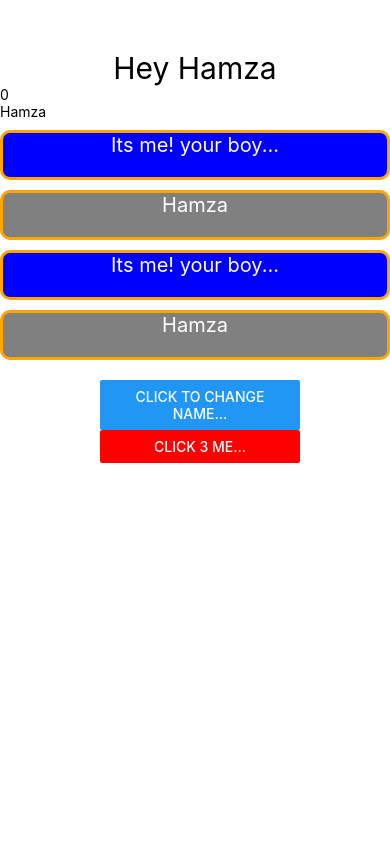
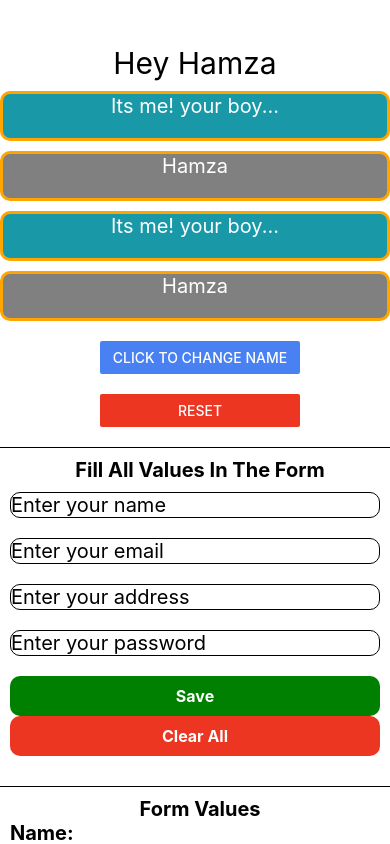
Before and after one commit to hamzaamj/TestMobileApp, a React Native app: screen / in a window 390 px wide. Built offline with nearby package versions, Linux system fonts and the light colour scheme.

Commit message:
App Icon, Form and Flatlist done

```diff
--- a/App.tsx
+++ b/App.tsx
@@ -1,8 +1,9 @@
 import React, {useState} from 'react';
-import {Text,View, Button} from 'react-native';
+import {Text,View, Button, ScrollView } from 'react-native';
 import UserData from "./components/UserData";
 import ExStyles from "./ExStyle";
-
+import InputForm from "./components/InputForm";
+import FlatListComp from "./components/FlatListComp";
 const App = ()=>{
     let nameArr = ['Hamza', 'Hammad', 'Hanan', 'AbdulRehman', 'Abdullah'];
     const [counter, setCounter] = useState(0);
@@ -14,22 +15,27 @@ const App = ()=>{
                 return newCounter;
             });
     }
-    const ClickEvtVal = (val)=>{
-        console.warn(val)
+    const ClickEvtVal = (val: string)=>{
+        setName(val);
+        setCounter(0);
     }
 
     return (
-        <View>
-            <Text style={{marginTop:50,fontSize:30, textAlign:'center'}}>Hey Hamza</Text>
-            <Text>{counter}</Text>
-            <Text>{name}</Text>
-            <UserData userName={name}/>
-            <UserData userName={name}/>
-            <View style={{marginTop:20, width:300, paddingLeft:100}}>
-                <Button title='Click to change name...' onPress={ClickEvt} />
-                <Button title='Click 3 me...' color={'red'} onPress={() => ClickEvtVal("Hey Hamza")} />
+        <ScrollView contentContainerStyle={{ flexGrow: 1 }}>
+            <View>
+                <Text style={{marginTop:45,fontSize:30, textAlign:'center'}}>Hey {name}</Text>
+                <UserData userName={name}/>
+                <UserData userName={name}/>
+                <View style={{marginTop:20, width:300, paddingLeft:100}}>
+                    <Button color={'#4981f2'} title='Click to change name' onPress={ClickEvt} />
+                </View>
+                <View style={{marginTop:20, width:300, paddingLeft:100}}>
+                    <Button title='Reset' color={'#ec3621'} onPress={() => ClickEvtVal("Hamza")} />
+                </View>
+                <InputForm/>
+                <FlatListComp/>
             </View>
-        </View>
+        </ScrollView>
     );
 }
 
--- a/ExStyle.js
+++ b/ExStyle.js
@@ -13,6 +13,27 @@ export default ExStyles = StyleSheet.create({
                                 color: 'white',
                                 borderWidth: 3,
                                 borderColor: 'orange',
-                           }
-
+                            },
+                            inputBox:{
+                                fontSize: 20,
+                                borderColor:'black',
+                                margin:10,
+                                borderWidth:1,
+                                borderRadius:10
+                            },
+                            btnWrapper: {
+                                margin: 10,
+                            },
+                            customBtn: {
+                                backgroundColor: 'green',
+                                paddingVertical: 10,
+                                paddingHorizontal: 20,
+                                borderRadius: 10,
+                                alignItems: 'center',
+                            },
+                            btnText: {
+                                color: 'white',
+                                fontWeight: 'bold',
+                                fontSize: 16,
+                            },
                             });
--- /dev/null
+++ b/components/FlatListComp.tsx
@@ -0,0 +1,38 @@
+import React from "react";
+// @ts-ignore
+import {View, Text, FlatList} from "react-native";
+import ExStyle from "../ExStyle";
+
+const FlatListComp = () => {
+    const listData = [
+        {
+            id: 1,
+            name: "Hamza"
+        },
+        {
+            id: 2,
+            name: "Hammad"
+        },
+        {
+            id: 3,
+            name: "Hanan"
+        },
+        {
+            id: 4,
+            name: "AbdulRehman"
+        },
+        {
+            id: 5,
+            name: "Abdullah"
+        }
+    ];
+    // @ts-ignore
+    return (
+        <View style={{borderTopWidth: .5, borderColor: 'black', paddingTop: 10,marginBottom: 30}}>
+            <Text style={{marginLeft: 10, fontSize: 20, fontWeight: 'bold', textAlign: 'center'}}>Flat List Example</Text>
+            <FlatList data={listData} renderItem={({item}) => <Text style={[ExStyle.textBox]}>{item.id}. {item.name}</Text>} />
+        </View>
+    );
+};
+
+export default FlatListComp;
--- /dev/null
+++ b/components/InputForm.tsx
@@ -0,0 +1,89 @@
+import React, {useState} from "react";
+import {Text, TextInput, View, Pressable} from "react-native";
+import ExStyle from "../ExStyle";
+
+
+
+const InputForm = () => {
+    const [name , setName] = useState('');
+    const [email , setEmail] = useState('');
+    const [address , setAddress] = useState('');
+    const [password , setPassword] = useState('');
+    const [formDivDisplay , setFormDivDisplay] = useState(false);
+
+    const clearFrom = ()=>{
+        setName('');
+        setEmail('');
+        setAddress('');
+        setPassword('');
+    }
+
+    return (
+        <View style={{
+            marginTop: 20,
+            borderTopWidth: 1,
+            borderColor: 'black',
+            paddingTop: 10,
+            paddingBottom: 10,
+            borderBottomColor: 'black',
+            borderBottomWidth: 2
+        }}>
+            <Text style={{marginLeft: 10, fontSize: 20, fontWeight: 'bold', textAlign: 'center'}}>Fill All Values In The Form</Text>
+            <TextInput
+                style={ExStyle.inputBox}
+                placeholder="Enter your name"
+                onChangeText={(val) => setName(val)}
+                value={name}
+            />
+            <TextInput
+                style={ExStyle.inputBox}
+                placeholder="Enter your email"
+                onChangeText={(val) => setEmail(val)}
+                value={email}
+            />
+            <TextInput
+                style={ExStyle.inputBox}
+                placeholder="Enter your address"
+                onChangeText={(val) => setAddress(val)}
+                value={address}
+            />
+            <TextInput
+                style={ExStyle.inputBox}
+                placeholder="Enter your password"
+                secureTextEntry={true}
+                onChangeText={(val) => setPassword(val)}
+                value={password}
+            />
+            <View style={ExStyle.btnWrapper}>
+                <Pressable style={ExStyle.customBtn}>
+                    <Text style={ExStyle.btnText}>Save</Text>
+                </Pressable>
+                <Pressable onPress={() => clearFrom()} style={[ExStyle.customBtn, {backgroundColor: '#ec3621'}]}>
+                    <Text style={ExStyle.btnText}>Clear All</Text>
+                </Pressable>
+            </View>
+            <View>
+                {
+                    formDivDisplay ?
+                        <View style={{marginTop: 20,borderTopWidth: 1, borderColor: 'black', paddingTop: 10, marginBottom: 20}}>
+                            <Text style={{marginLeft: 10, fontSize: 20, fontWeight: 'bold', textAlign: 'center'}}>Form Submit Values</Text>
+                            <Text style={{marginLeft: 10, fontSize: 20, fontWeight: 'bold'}}>Name: {name}</Text>
+                            <Text style={{marginLeft: 10, fontSize: 20, fontWeight: 'bold'}}>Email: {email}</Text>
+                            <Text style={{marginLeft: 10, fontSize: 20, fontWeight: 'bold'}}>Address: {address}</Text>
+                            <Text style={{marginLeft: 10, fontSize: 20, fontWeight: 'bold'}}>Password: {password}</Text>
+                        </View>
+                        :
+                        <View style={{marginTop: 20,borderTopWidth: 1, borderColor: 'black', paddingTop: 10, marginBottom: 20}}>
+                            <Text style={{marginLeft: 10, fontSize: 20, fontWeight: 'bold', textAlign: 'center'}}>Form Values</Text>
+                            <Text style={{marginLeft: 10, fontSize: 20, fontWeight: 'bold'}}>Name: {name}</Text>
+                            <Text style={{marginLeft: 10, fontSize: 20, fontWeight: 'bold'}}>Email: {email}</Text>
+                            <Text style={{marginLeft: 10, fontSize: 20, fontWeight: 'bold'}}>Address: {address}</Text>
+                            <Text style={{marginLeft: 10, fontSize: 20, fontWeight: 'bold'}}>Password: {password}</Text>
+                        </View>
+                }
+
+            </View>
+        </View>
+    );
+}
+export default InputForm;
--- a/components/UserData.tsx
+++ b/components/UserData.tsx
@@ -1,23 +1,15 @@
 import React, {useState} from 'react';
 import {Text, View, Button, StyleSheet} from 'react-native';
-import ExStyles from "../ExStyle";
+import ExStyle from "../ExStyle";
 
-const UserData = (props)=> {
-    return(
-        <View>
-            <Text style={style.textBox}>Its me! your boy...</Text>
-            <Text style={[ExStyles.textBox]}>{props.userName}</Text>
-        </View>
-    );
-}
-
-const style = StyleSheet.create({
+const UserData = (props: { userName: string | number | bigint | boolean | React.ReactElement<unknown, string | React.JSXElementConstructor<any>> | Iterable<React.ReactNode> | React.ReactPortal | Promise<string | number | bigint | boolean | React.ReactPortal | React.ReactElement<unknown, string | React.JSXElementConstructor<any>> | Iterable<React.ReactNode> | null | undefined> | null | undefined; })=> {
+    const style = StyleSheet.create({
         textBox: {
             fontSize: 20,
             textAlign: 'center',
             marginTop: 10,
             height: 50,
-            backgroundColor: 'blue',
+            backgroundColor: '#1998a8',
             borderRadius: 10,
             textAlignVertical: 'center',
             color: 'white',
@@ -26,4 +18,14 @@ const style = StyleSheet.create({
         }
 
     });
+    return(
+        <View>
+            <Text style={style.textBox}>Its me! your boy...</Text>
+            <Text style={[ExStyle.textBox]}>{props.userName}</Text>
+        </View>
+    );
+}
+
+// @ts-ignore
+
 export default UserData;
```
Also changed, not shown: 21 other files (tests, documents, lock files or other folders). Lines whose indentation alone changed are shown as unchanged.
